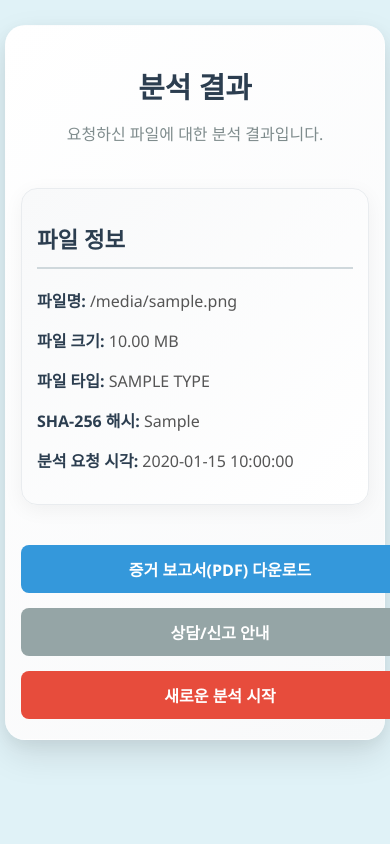
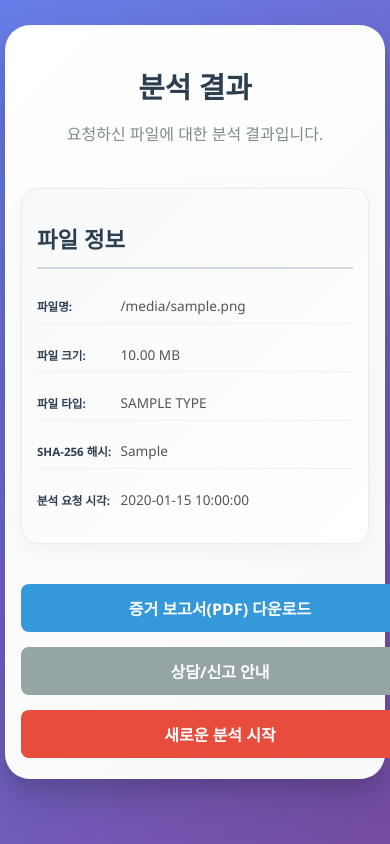
Before and after one commit to pjmin19/ansimtalk-, a Python web app: template app/templates/results.html in a window 390 px wide. Run offline with Jinja, Linux system fonts and the light colour scheme; the template is opened without the code that fills it: most values are stand-ins (such as "Sample title", 1, 10 or a date in 2020); some web fonts are replaced.

Commit message:
Fix mobile text overflow and enhance design with better gradients and file info styling

```diff
--- a/app/static/css/style.css
+++ b/app/static/css/style.css
@@ -23,31 +23,32 @@
 /* General Body Styles */
 body {
     font-family: 'NanumGothic', 'Segoe UI', Tahoma, Geneva, Verdana, sans-serif;
-    background-color: #e0f2f7; /* Light blue background */
+    background: linear-gradient(135deg, #667eea 0%, #764ba2 100%);
     color: #333;
     display: flex;
     justify-content: center;
-    align-items: flex-start; /* Changed from center to flex-start for better mobile */
+    align-items: flex-start;
     min-height: 100vh;
     margin: 0;
     padding: 20px;
     box-sizing: border-box;
-    overflow-x: hidden; /* Prevent horizontal scroll */
+    overflow-x: hidden;
 }
 
 /* Container for the main content */
 .container {
     background: linear-gradient(135deg, #ffffff 0%, #f8f9fa 100%);
     padding: 40px 50px;
-    border-radius: 20px;
-    box-shadow: 0 15px 35px rgba(0, 0, 0, 0.1), 0 5px 15px rgba(0, 0, 0, 0.05);
+    border-radius: 25px;
+    box-shadow: 0 20px 40px rgba(0, 0, 0, 0.15), 0 10px 20px rgba(0, 0, 0, 0.1);
     text-align: center;
     max-width: 700px;
     width: 100%;
     box-sizing: border-box;
     word-wrap: break-word;
     overflow-wrap: break-word;
-    border: 1px solid rgba(255, 255, 255, 0.2);
+    border: 1px solid rgba(255, 255, 255, 0.3);
+    backdrop-filter: blur(10px);
 }
 
 /* Header Section */
@@ -211,6 +212,9 @@
     color: #555;
     font-size: 1em;
     line-height: 1.5;
+    word-wrap: break-word;
+    overflow-wrap: break-word;
+    white-space: normal;
 }
 
 .result-section ul {
@@ -224,6 +228,8 @@
 
 .result-section strong {
     color: #2c3e50;
+    word-wrap: break-word;
+    overflow-wrap: break-word;
 }
 
 /* Label Styling (for severity, etc.) */
@@ -488,6 +494,27 @@
     color: #2c3e50;
 }
 
+/* File Info Section */
+.file-info-section p {
+    word-wrap: break-word;
+    overflow-wrap: break-word;
+    white-space: normal;
+    margin-bottom: 12px;
+    padding: 8px 0;
+    border-bottom: 1px solid #f0f0f0;
+}
+
+.file-info-section p:last-child {
+    border-bottom: none;
+}
+
+.file-info-section strong {
+    display: inline-block;
+    min-width: 120px;
+    color: #2c3e50;
+    font-weight: 600;
+}
+
 /* Risk Level Card */
 .risk-level-card {
     background-color: #ffffff;
@@ -610,6 +637,16 @@
         overflow-wrap: break-word;
     }
 
+    .file-info-section p {
+        font-size: 0.9em;
+        line-height: 1.4;
+    }
+
+    .file-info-section strong {
+        min-width: 100px;
+        font-size: 0.9em;
+    }
+
     .result-section h2 {
         font-size: 1.6em;
         word-wrap: break-word;
@@ -691,6 +728,16 @@
 
     .result-section {
         padding: 15px;
+    }
+
+    .file-info-section p {
+        font-size: 0.85em;
+        line-height: 1.3;
+    }
+
+    .file-info-section strong {
+        min-width: 80px;
+        font-size: 0.85em;
     }
 
     .result-section h2 {
```
